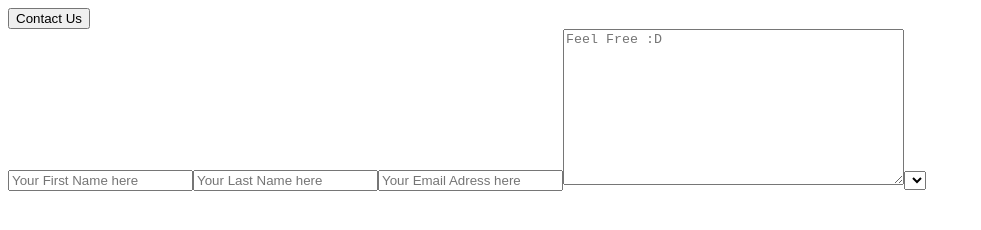
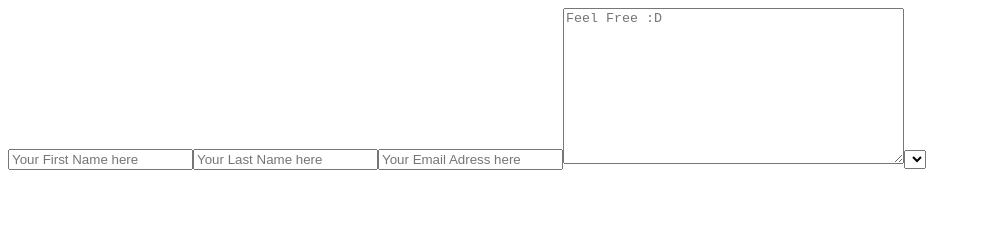
Before and after one commit to louay-gharbi/gdsc-website, a plain HTML site: page index.html in a window 1280 px wide. Both pictures are taken after a click on the button "Contact Us". Shown: the whole page, without its empty margins (0-981 px from the left). Drawn offline with Linux system fonts and the light colour scheme.

Commit message:
Update index.html

```diff
--- a/index.html
+++ b/index.html
@@ -36,10 +36,16 @@
            f.appendChild(i3);
            f.appendChild(i4);
            f.appendChild(i5);
-           document.removeChild("BUTTON");
+
+
         }
+        function remove_btn(el) {
+  var element = el;
+  element.remove();
+}
+
      </script>
     <body>
-        <button onclick="CreateForm()">Contact Us</button>
+        <button onclick="CreateForm();remove_btn(this)">Contact Us</button>
     </body>
 </html>
```
